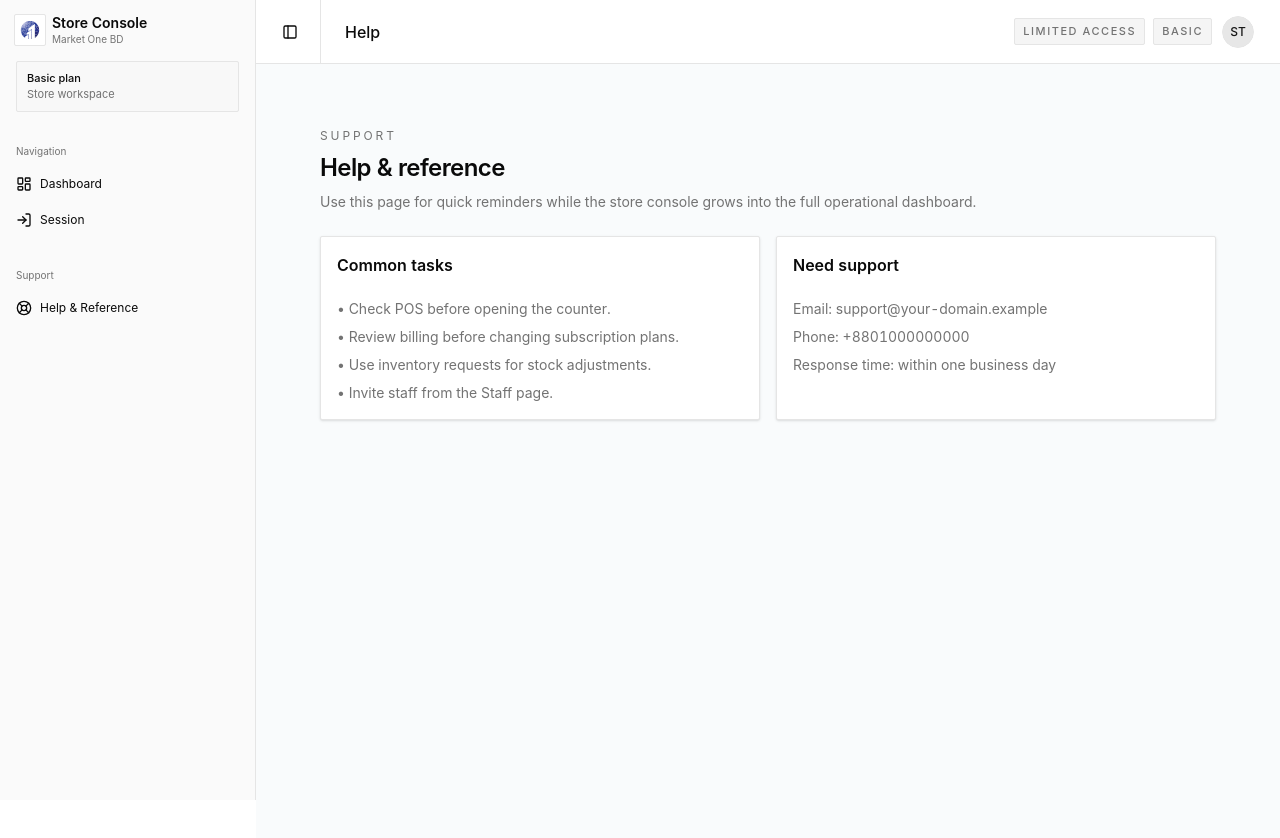
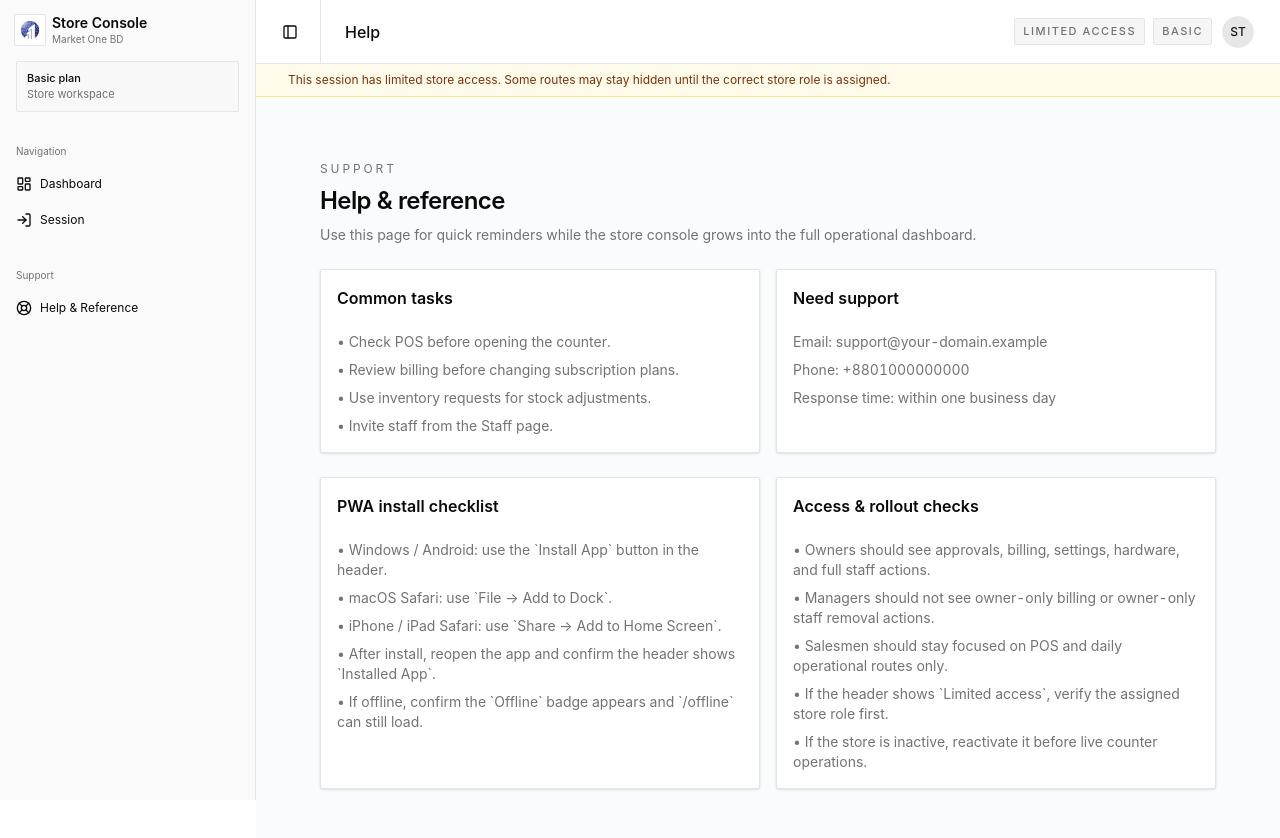
Before and after one commit to nurmohammadpro/Multi-Vendor-E-commerce-Marketplace-Platform, a Next.js app in the folder apps/store-web/: page /help in a window 1280 px wide. Shown: the top 838 px of the page. Built offline with nearby package versions, Linux system fonts and the light colour scheme; no server answers.

Commit message:
chore(store): polish PWA rollout readiness

```diff
--- a/apps/store-web/app/help/page.tsx
+++ b/apps/store-web/app/help/page.tsx
@@ -35,6 +35,34 @@ export default function StoreHelpPage() {
           </CardContent>
         </Card>
       </section>
+
+      <section className="grid gap-4 md:grid-cols-2">
+        <Card>
+          <CardHeader>
+            <CardTitle className="text-base">PWA install checklist</CardTitle>
+          </CardHeader>
+          <CardContent className="space-y-2 text-sm text-muted-foreground">
+            <p>• Windows / Android: use the `Install App` button in the header.</p>
+            <p>• macOS Safari: use `File → Add to Dock`.</p>
+            <p>• iPhone / iPad Safari: use `Share → Add to Home Screen`.</p>
+            <p>• After install, reopen the app and confirm the header shows `Installed App`.</p>
+            <p>• If offline, confirm the `Offline` badge appears and `/offline` can still load.</p>
+          </CardContent>
+        </Card>
+
+        <Card>
+          <CardHeader>
+            <CardTitle className="text-base">Access & rollout checks</CardTitle>
+          </CardHeader>
+          <CardContent className="space-y-2 text-sm text-muted-foreground">
+            <p>• Owners should see approvals, billing, settings, hardware, and full staff actions.</p>
+            <p>• Managers should not see owner-only billing or owner-only staff removal actions.</p>
+            <p>• Salesmen should stay focused on POS and daily operational routes only.</p>
+            <p>• If the header shows `Limited access`, verify the assigned store role first.</p>
+            <p>• If the store is inactive, reactivate it before live counter operations.</p>
+          </CardContent>
+        </Card>
+      </section>
     </main>
   );
 }
--- /dev/null
+++ b/apps/store-web/app/runtime-status.tsx
@@ -0,0 +1,46 @@
+'use client';
+
+import { useEffect, useState } from 'react';
+import { MonitorSmartphone, WifiOff } from 'lucide-react';
+
+export function RuntimeStatus() {
+  const [online, setOnline] = useState(true);
+  const [standalone, setStandalone] = useState(false);
+
+  useEffect(() => {
+    if (typeof window === 'undefined') return;
+
+    const sync = () => {
+      setOnline(window.navigator.onLine);
+      setStandalone(
+        window.matchMedia('(display-mode: standalone)').matches
+        || (window.navigator as Navigator & { standalone?: boolean }).standalone === true,
+      );
+    };
+
+    sync();
+    window.addEventListener('online', sync);
+    window.addEventListener('offline', sync);
+    return () => {
+      window.removeEventListener('online', sync);
+      window.removeEventListener('offline', sync);
+    };
+  }, []);
+
+  return (
+    <div className="flex items-center gap-2">
+      {!online ? (
+        <div className="hidden sm:inline-flex items-center gap-1.5 rounded-md border border-amber-200 bg-amber-50 px-2 py-1 text-[11px] text-amber-800">
+          <WifiOff className="size-3.5" />
+          Offline
+        </div>
+      ) : null}
+      {standalone ? (
+        <div className="hidden md:inline-flex items-center gap-1.5 rounded-md border bg-muted px-2 py-1 text-[11px] text-muted-foreground">
+          <MonitorSmartphone className="size-3.5" />
+          Installed App
+        </div>
+      ) : null}
+    </div>
+  );
+}
--- a/apps/store-web/app/workspace-shell.tsx
+++ b/apps/store-web/app/workspace-shell.tsx
@@ -56,6 +56,7 @@ import type { StoreConsoleAccess } from '../lib/access';
 import { canAccessStoreFeature, type StoreConsoleFeature } from '../lib/store-plan';
 import { logoutStoreClient } from '../lib/logout';
 import { PwaClient } from './pwa-client';
+import { RuntimeStatus } from './runtime-status';
 
 type NavItem = {
   href: string;
@@ -104,6 +105,13 @@ export function WorkspaceShell({ navItems, title, badge, children, access }: Wor
         <AppSidebar access={access} navItems={navItems} pathname={pathname} badge={badge} title={title} />
         <div className="flex flex-1 min-w-0 flex-col">
           <Header access={access} />
+          {access.role === 'unknown' || (access.storeStatus && access.storeStatus !== 'active') ? (
+            <div className="border-b border-amber-200 bg-amber-50 px-4 py-2 text-xs text-amber-900 sm:px-6 lg:px-8">
+              {access.role === 'unknown'
+                ? 'This session has limited store access. Some routes may stay hidden until the correct store role is assigned.'
+                : `This store is currently marked as ${access.storeStatus}. Review settings and subscription state before daily operations.`}
+            </div>
+          ) : null}
           <main className="flex-1 overflow-auto bg-slate-50/80 p-4 sm:p-6 lg:p-8">
             <div className="w-full">{children}</div>
           </main>
@@ -250,6 +258,7 @@ function Header({ access }: { access: StoreConsoleAccess }) {
       </div>
 
       <div className="flex items-center gap-1.5 sm:gap-2">
+        <RuntimeStatus />
         <PwaClient />
         <span className="hidden sm:inline-flex items-center rounded-md border bg-muted px-2 py-1 text-[11px] font-medium uppercase tracking-[0.14em] text-muted-foreground">
           {access.role === 'unknown' ? 'Limited access' : `${access.role} access`}
```
